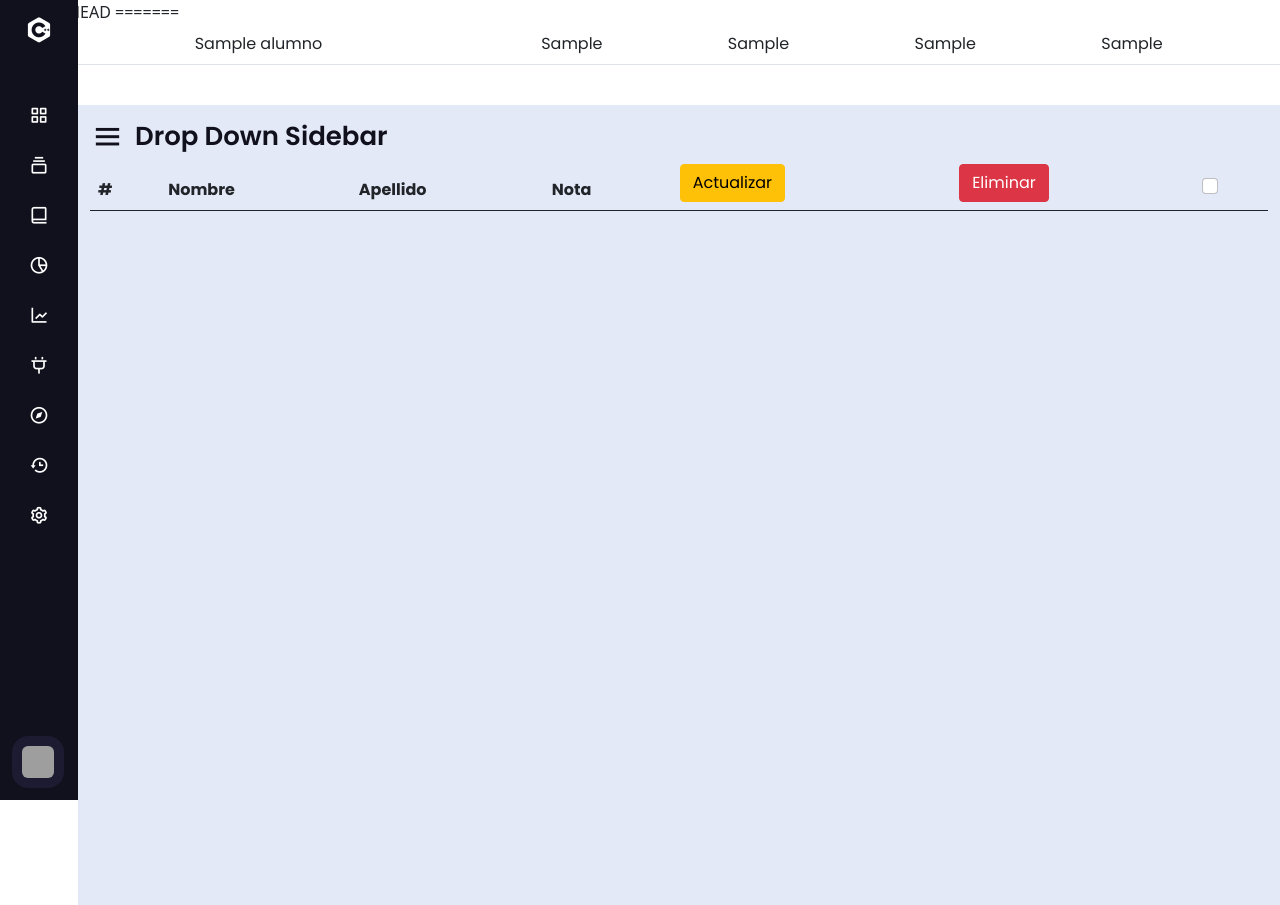
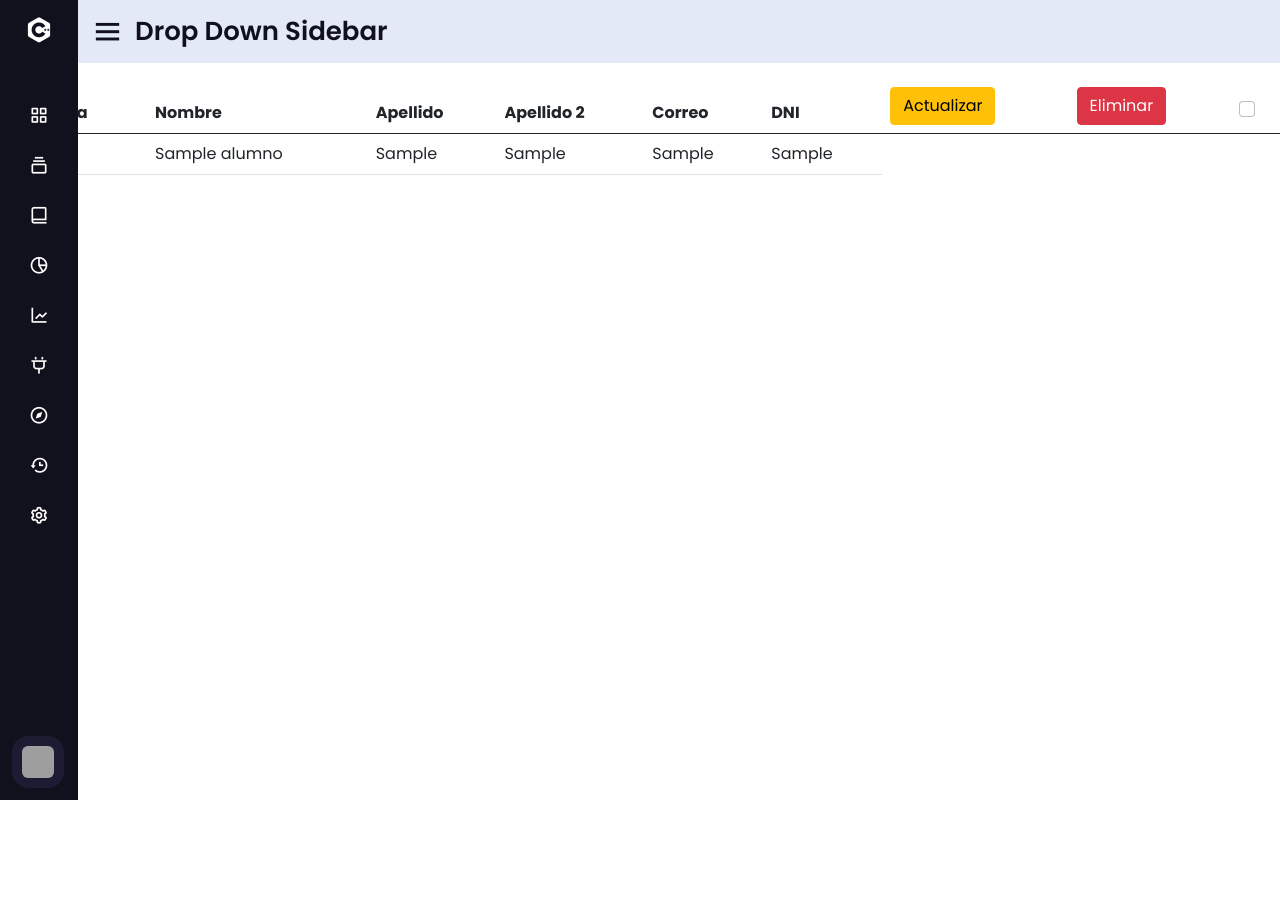
Before and after one commit to Erik-Ruiz/Sintesis_CRUD, a PHP site: page /pages/admin.php in a window 1280 px wide. After the commit the page ends 800 px from the top, so only its background shows below. Run offline with PHP 8.4, Linux system fonts and the light colour scheme; a user stored in the database is signed in; tables that the repository leaves empty or names only in its code hold one stand-in row (values such as "Sample post"); lists and menus that the app fills with data are empty; some libraries are stand-ins or nearby versions; grey boxes are pictures that could not be loaded.

Commit message:
Last update

```diff
--- a/css/sidebar.css
+++ b/css/sidebar.css
@@ -217,7 +217,6 @@
 .home-section{
   position: relative;
   background: #E4E9F7;
-  height: 100vh;
   left: 260px;
   width: calc(100% - 260px);
   transition: all 0.5s ease;
--- a/models/alumno.php
+++ b/models/alumno.php
@@ -44,6 +44,7 @@
 
         mysqli_stmt_close($stmt);
 
+        mysqli_fetch_assoc($resultadoconsulta);
         return $resultadoconsulta;
     }
 
--- a/pages/admin.php
+++ b/pages/admin.php
@@ -37,9 +37,7 @@
 </header> -->
 
 
-<<<<<<< HEAD
 <table class="table">
-=======
 <!-- <div class="form-group align-items-center">
   <form action="#" method="POST">
 
@@ -91,7 +89,6 @@
 
 
   <table class="table">
->>>>>>> b70a8b03f8a20f7c5ab836308d9a20d029c5748c
 
   <thead>
     <tr>
@@ -108,19 +105,7 @@
   </thead>
 
   <tbody class="table-group-divider">
-    <?php
-      foreach ($listaAlumno as $registro){
-      ?>
-        <tr>
-        <!-- Filas con todos los datos de los alumnos y labels que solo se mostrarán en mobiles -->
-          <td data-label="Id"><?php echo"{$registro['matricula']}";?></td>
-          <td data-label="Nombre"><?php echo"{$registro['nombre']}";?></td>
-          <td data-label="Apellido"><?php echo"{$registro['apellido']}";?></td>
-          <td data-label="Apellido"><?php echo"{$registro['apellido2']}";?></td>
-          <td data-label="Apellido"><?php echo"{$registro['correo']}";?></td>
-          <td data-label="Apellido"><?php echo"{$registro['dni']}";?></td>
-        </tr>
-      <?php } ?>
+
   </tbody>
 
   </table>
@@ -250,15 +235,16 @@
       <i class='bx bx-menu' ></i>
       <span class="text">Drop Down Sidebar</span>
     </div>
-
     <table class="table">
 
       <thead>
         <tr>
-          <th scope="col">#</th>
+          <th scope="col">Matricula</th>
           <th scope="col">Nombre</th>
           <th scope="col">Apellido</th>
-          <th scope="col">Nota</th>
+          <th scope="col">Apellido 2</th>
+          <th scope="col">Correo</th>
+          <th scope="col">DNI</th>
           <th scope="col"><input type="submit" class="btn btn-warning" value="Actualizar"></th>
           <th scope="col"><input type="submit" class="btn btn-danger" value="Eliminar"></th>
           <th scope="col"><input type="checkbox" class="form-check-input mt-0"></th>
@@ -266,9 +252,23 @@
       </thead>
 
       <tbody class="table-group-divider">
+      <?php
+      foreach ($listaAlumno as $registro){
+      ?>
+        <tr>
+        <!-- Filas con todos los datos de los alumnos y labels que solo se mostrarán en mobiles -->
+          <td data-label="Id"><?php echo"{$registro['matricula']}";?></td>
+          <td data-label="Nombre"><?php echo"{$registro['nombre']}";?></td>
+          <td data-label="Apellido"><?php echo"{$registro['apellido']}";?></td>
+          <td data-label="Apellido"><?php echo"{$registro['apellido2']}";?></td>
+          <td data-label="Apellido"><?php echo"{$registro['correo']}";?></td>
+          <td data-label="Apellido"><?php echo"{$registro['dni']}";?></td>
+        </tr>
+      <?php } ?>
+      </table>
 
-      </table>
   </section>
+
 
   <script src="../js/sidebar.js"></script>
 
```
